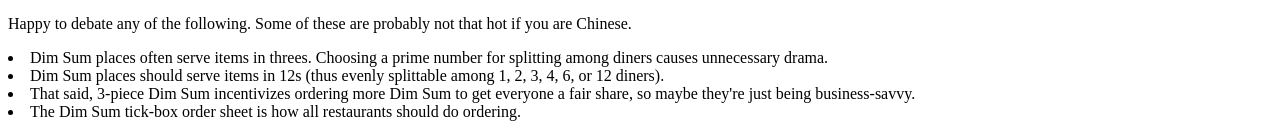
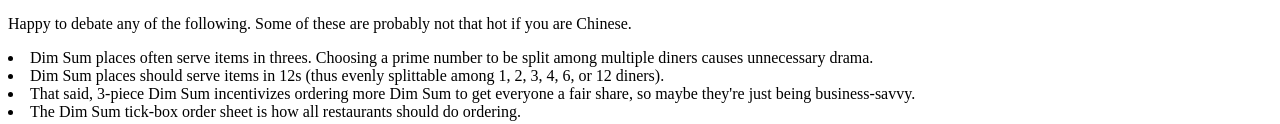
Before and after one commit to Jiaxen/learning_web_dev, a plain HTML site: page me_page/index.html in a window 1280 px wide. Shown: the part 228-352 px from the top of the page. Drawn offline with Linux system fonts and the light colour scheme.

Commit message:
phrasing changes

```diff
--- a/me_page/index.html
+++ b/me_page/index.html
@@ -16,7 +16,7 @@
     <hr>
     <h3>Hot Takes on Hot Food</h3>
     <p>Happy to debate any of the following. Some of these are probably not that hot if you are Chinese.</p>
-    <li>Dim Sum places often serve items in threes. Choosing a prime number for splitting among diners causes unnecessary drama. </li>
+    <li>Dim Sum places often serve items in threes. Choosing a prime number to be split among multiple diners causes unnecessary drama. </li>
     <li>Dim Sum places should serve items in 12s (thus evenly splittable among 1, 2, 3, 4, 6, or 12 diners). </li>
     <li>That said, 3-piece Dim Sum incentivizes ordering more Dim Sum to get everyone a fair share, so maybe they're
         just being business-savvy. </li>
```
